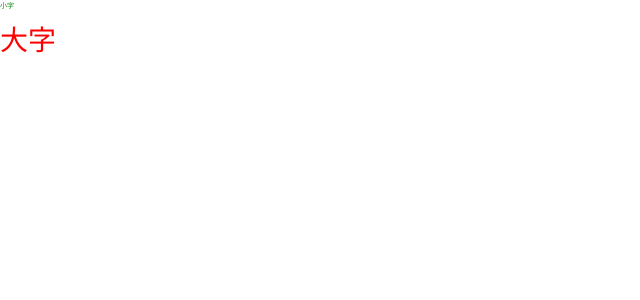
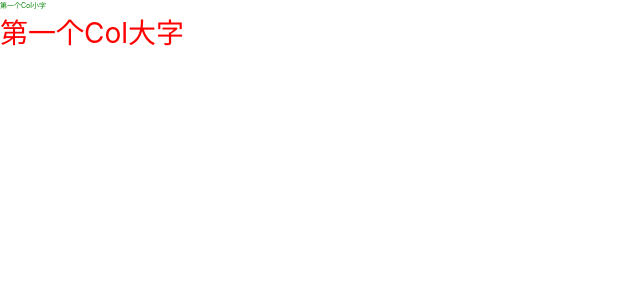
Before and after one commit to onlyLucky/code-test, a React app in the folder jest-starter/: page / in a window 1280 px wide. Shown: the top 300 px of the page, without its empty margins (0-640 px from the left). Built offline with nearby package versions, Linux system fonts and the light colour scheme.

Commit message:
feat: snapshop test upload

```diff
--- a/jest-starter/src/components/Title.tsx
+++ b/jest-starter/src/components/Title.tsx
@@ -2,9 +2,10 @@
  * @Author: fg
  * @Date: 2022-07-26 15:43:52
  * @LastEditors: fg
- * @LastEditTime: 2022-07-26 16:03:55
+ * @LastEditTime: 2022-07-26 21:15:26
  * @Description: content
  */
+import { Row,Col } from 'antd';
 import React, {CSSProperties, FC} from 'react';
 
 interface Props {
@@ -31,9 +32,23 @@ const styleMapper: Record<'small'|'large',CSSProperties> = {
 }
 
 // 组件
-const Title: FC<Props> = (props) => {
+/* const Title: FC<Props> = (props) => {
   const {type, title} = props;
   return <p style={styleMapper[type]}>{title}</p>
+} */
+const Title: FC<Props> = (props) => {
+  const {type, title} = props
+
+  return (
+    <Row style={styleMapper[type]}>
+      <Col>
+        第一个Col
+      </Col>
+      <Col>
+        <div>{title}</div>
+      </Col>
+    </Row>
+  )
 }
 
 export default Title
```
Also changed, not shown: jest-starter/tests/jest-setup.ts (+15 -1 lines), 1 other file (tests, documents, lock files or other folders).
